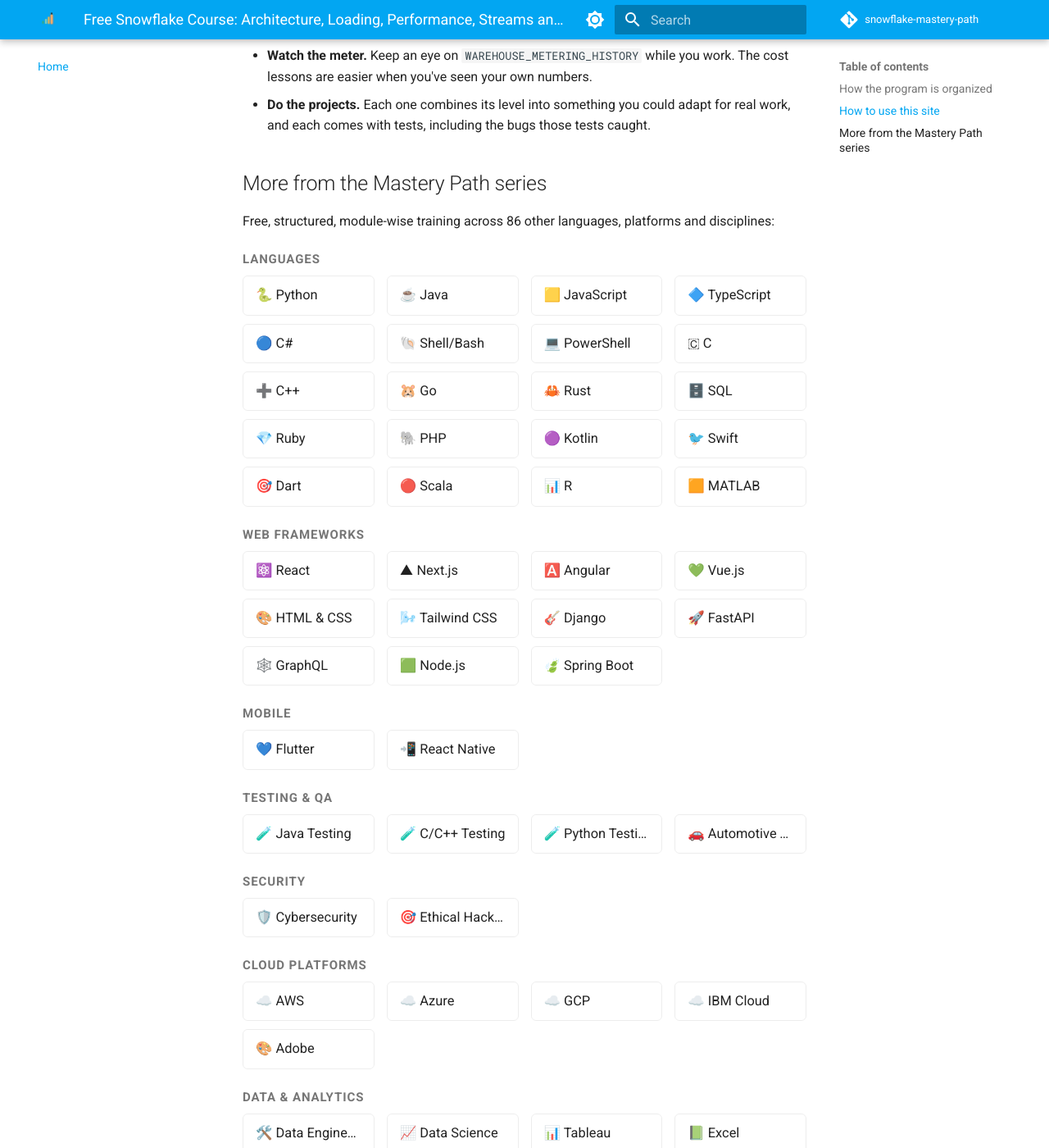
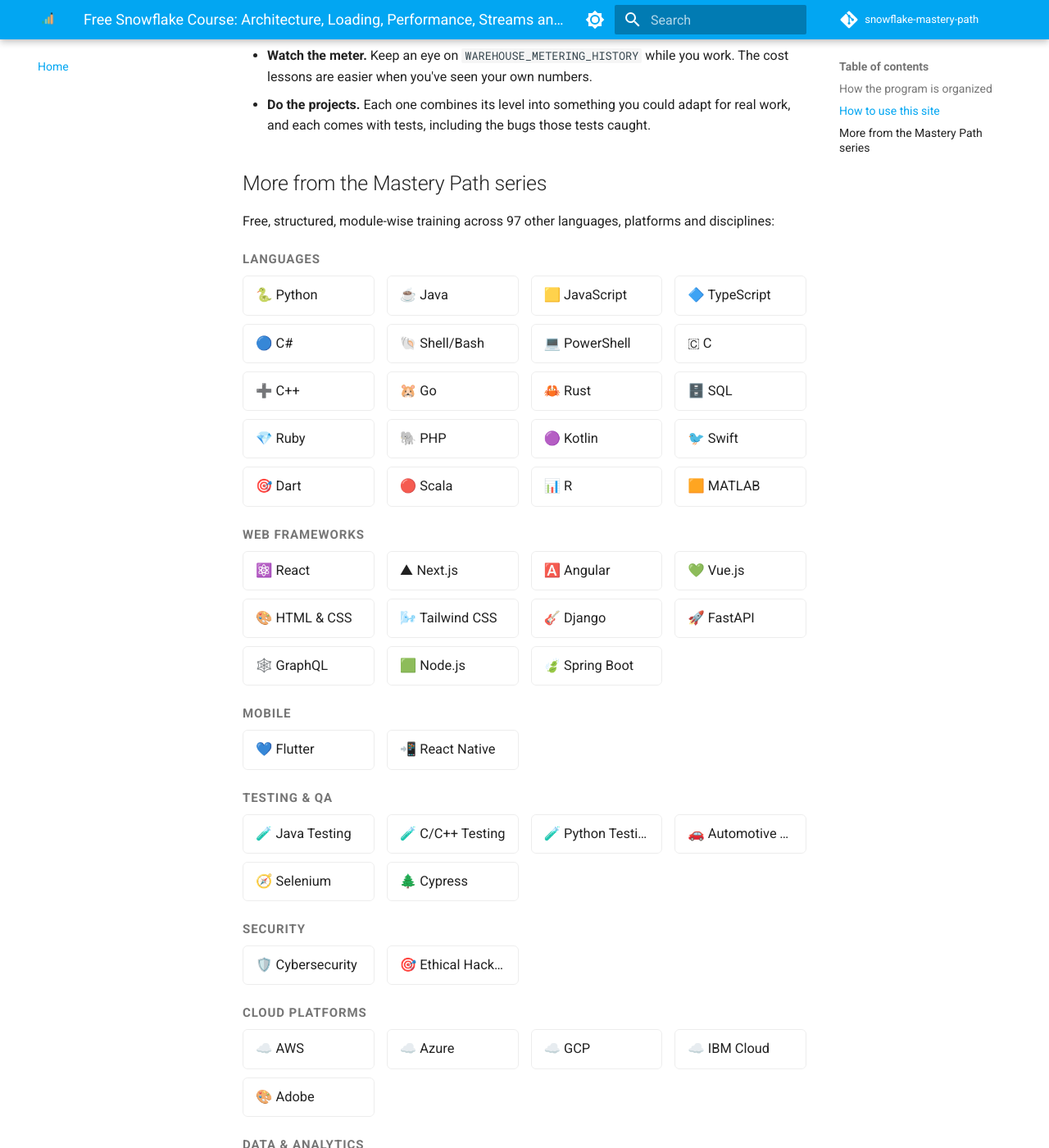
Before and after one commit to SIGILIPELLI/snowflake-mastery-path, an MkDocs documentation site: the page built from docs/index.md, in a window 1280 px wide and 1400 px high, scrolled down 2251 px. Shown: the whole window at 82% size. Built offline with MkDocs 1.6.1 and Material for MkDocs 9.7.7, drawn with Linux system fonts in a browser that asks for light colours; comment, search, counter and statistics services are not loaded; part of the change alters nothing that is shown; some of the changed text lies outside the part shown.

Commit message:
Refresh cross-site course links to current 98-course catalog
Regenerate the "More from the Mastery Path series" grid and the
404-page course count from the hub's current site list — this page
had drifted out of sync as new courses were added to the network.

Co-Authored-By: Claude Sonnet 5 <noreply@anthropic.com>
Claude-Session: https://claude.ai/code/session_01Hje8nqbBP9V9WQ3JEcJc69

```diff
--- a/docs/index.md
+++ b/docs/index.md
@@ -89,7 +89,7 @@ Each level has 9 teaching modules plus a hands-on project (module 10), for **40
 
 ## More from the Mastery Path series
 
-Free, structured, module-wise training across 86 other languages, platforms and disciplines:
+Free, structured, module-wise training across 97 other languages, platforms and disciplines:
 
 <div class="mastery-grid-wrap">
 <p class="mastery-grid-category">Languages</p>
@@ -140,6 +140,8 @@ Free, structured, module-wise training across 86 other languages, platforms and
   <a href="https://sigilipelli.github.io/cpp-testing-mastery-path/">🧪 C/C++ Testing</a>
   <a href="https://sigilipelli.github.io/python-testing-mastery-path/">🧪 Python Testing</a>
   <a href="https://sigilipelli.github.io/automotive-testing-mastery-path/">🚗 Automotive Testing</a>
+  <a href="https://sigilipelli.github.io/selenium-mastery-path/">🧭 Selenium</a>
+  <a href="https://sigilipelli.github.io/cypress-mastery-path/">🌲 Cypress</a>
 </div>
 <p class="mastery-grid-category">Security</p>
 <div class="mastery-grid">
@@ -169,7 +171,7 @@ Free, structured, module-wise training across 86 other languages, platforms and
   <a href="https://sigilipelli.github.io/postgresql-mastery-path/">🐘 PostgreSQL</a>
   <a href="https://sigilipelli.github.io/mongodb-mastery-path/">🍃 MongoDB</a>
   <a href="https://sigilipelli.github.io/redis-mastery-path/">🟥 Redis</a>
-  <a href="https://sigilipelli.github.io/snowflake-mastery-path/">❄️ Snowflake</a>
+  <a href="https://sigilipelli.github.io/databricks-mastery-path/">🧱 Databricks</a>
 </div>
 <p class="mastery-grid-category">AI / ML / LLM</p>
 <div class="mastery-grid">
@@ -182,6 +184,8 @@ Free, structured, module-wise training across 86 other languages, platforms and
   <a href="https://sigilipelli.github.io/ml-math-mastery-path/">➗ ML Math Foundations</a>
   <a href="https://sigilipelli.github.io/prompt-engineering-mastery-path/">✍️ Prompt Engineering</a>
   <a href="https://sigilipelli.github.io/ai-agents-mastery-path/">🕹️ AI Agents</a>
+  <a href="https://sigilipelli.github.io/mlops-mastery-path/">🔁 MLOps</a>
+  <a href="https://sigilipelli.github.io/computer-vision-mastery-path/">👁️ Computer Vision</a>
 </div>
 <p class="mastery-grid-category">Embedded Systems</p>
 <div class="mastery-grid">
@@ -218,10 +222,16 @@ Free, structured, module-wise training across 86 other languages, platforms and
 <p class="mastery-grid-category">Infrastructure & Ops</p>
 <div class="mastery-grid">
   <a href="https://sigilipelli.github.io/server-ops-mastery-path/">🖥️ Server Ops</a>
+  <a href="https://sigilipelli.github.io/linux-mastery-path/">🐧 Linux</a>
   <a href="https://sigilipelli.github.io/nodemcu-mastery-path/">📶 NodeMCU/IoT</a>
   <a href="https://sigilipelli.github.io/terraform-mastery-path/">🌍 Terraform</a>
   <a href="https://sigilipelli.github.io/kubernetes-mastery-path/">☸️ Kubernetes</a>
   <a href="https://sigilipelli.github.io/docker-mastery-path/">🐳 Docker</a>
   <a href="https://sigilipelli.github.io/github-mastery-path/">🐙 GitHub & Git</a>
+  <a href="https://sigilipelli.github.io/cicd-mastery-path/">🔁 CI/CD</a>
+  <a href="https://sigilipelli.github.io/ansible-mastery-path/">🤖 Ansible</a>
+  <a href="https://sigilipelli.github.io/kafka-mastery-path/">📨 Kafka</a>
+  <a href="https://sigilipelli.github.io/microservices-mastery-path/">🧩 Microservices</a>
+  <a href="https://sigilipelli.github.io/observability-mastery-path/">📈 Observability</a>
 </div>
 </div>
--- a/docs/overrides/404.html
+++ b/docs/overrides/404.html
@@ -6,7 +6,7 @@
   <p>That link is broken, or the page moved. Try one of these instead:</p>
   <p class="mp-404-actions">
     <a href="{{ config.site_url }}" class="md-button md-button--primary">← Back to {{ config.site_name }}</a>
-    <a href="https://sigilipelli.github.io/" class="md-button">Search all 64 courses</a>
+    <a href="https://sigilipelli.github.io/" class="md-button">Search all 98 courses</a>
   </p>
 </div>
 <style>
```
